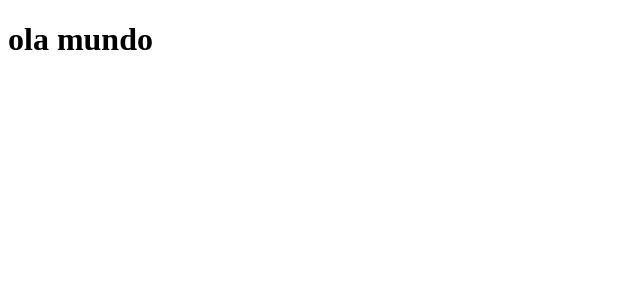
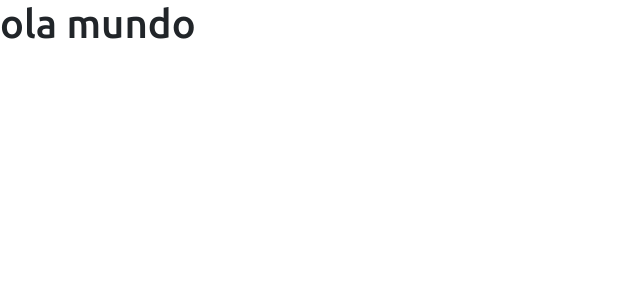
Before and after one commit to marcosrohloff/projeto-sds5, a React (Create React App) app in the folder frontend/: page / in a window 1280 px wide. Shown: the top 300 px of the page, without its empty margins (0-640 px from the left). Built offline with nearby package versions, Linux system fonts and the light colour scheme.

Commit message:
Bootstrap

```diff
--- a/frontend/package.json
+++ b/frontend/package.json
@@ -3,6 +3,9 @@
   "version": "0.1.0",
   "private": true,
   "dependencies": {
+    "3": "^2.1.0",
+    "-": "^0.0.1",
+    "@popperjs/core": "^2.10.2",
     "@testing-library/jest-dom": "^5.14.1",
     "@testing-library/react": "^11.2.7",
     "@testing-library/user-event": "^12.8.3",
@@ -11,6 +14,7 @@
     "@types/react": "^17.0.33",
     "@types/react-dom": "^17.0.10",
     "bootstrap": "^5.1.3",
+    "jquery": "1.9.1",
     "react": "^17.0.2",
     "react-dom": "^17.0.2",
     "react-scripts": "4.0.3",
--- /dev/null
+++ b/frontend/src/assets/css/styles.css
@@ -0,0 +1,63 @@
+@import url('https://fonts.googleapis.com/css2?family=Ubuntu:wght@300;400;500;700&display=swap');
+:root {
+    --color-primary: #FF8400;
+}
+
+html, body {
+    height: 100%;
+    font-family: "Ubuntu", sans-serif;
+}
+
+#root {
+    display: flex;
+    flex-direction: column;
+    height: 100%;
+}
+
+.content {
+    flex: 1 0 auto;
+}
+
+.footer {
+    flex-shrink: 0;
+    text-align: center;
+}
+
+.bg-primary {
+    background-color: var(--color-primary) !important;
+}
+
+.text-primary {
+    color: var(--color-primary) !important;
+}@import url('https://fonts.googleapis.com/css2?family=Ubuntu:wght@300;400;500;700&display=swap');
+:root {
+    --color-primary: #FF8400;
+}
+
+html, body {
+    height: 100%;
+    font-family: "Ubuntu", sans-serif;
+}
+
+#root {
+    display: flex;
+    flex-direction: column;
+    height: 100%;
+}
+
+.content {
+    flex: 1 0 auto;
+}
+
+.footer {
+    flex-shrink: 0;
+    text-align: center;
+}
+
+.bg-primary {
+    background-color: var(--color-primary) !important;
+}
+
+.text-primary {
+    color: var(--color-primary) !important;
+}
--- a/frontend/src/index.tsx
+++ b/frontend/src/index.tsx
@@ -1,6 +1,9 @@
 import React from 'react';
 import ReactDOM from 'react-dom';
+import 'bootstrap/dist/css/bootstrap.css';
+import 'assets/css/styles.css';
 import App from './App';
+
 
 ReactDOM.render(
   <React.StrictMode>
```
Also changed, not shown: 2 other files (tests, documents, lock files or other folders).
